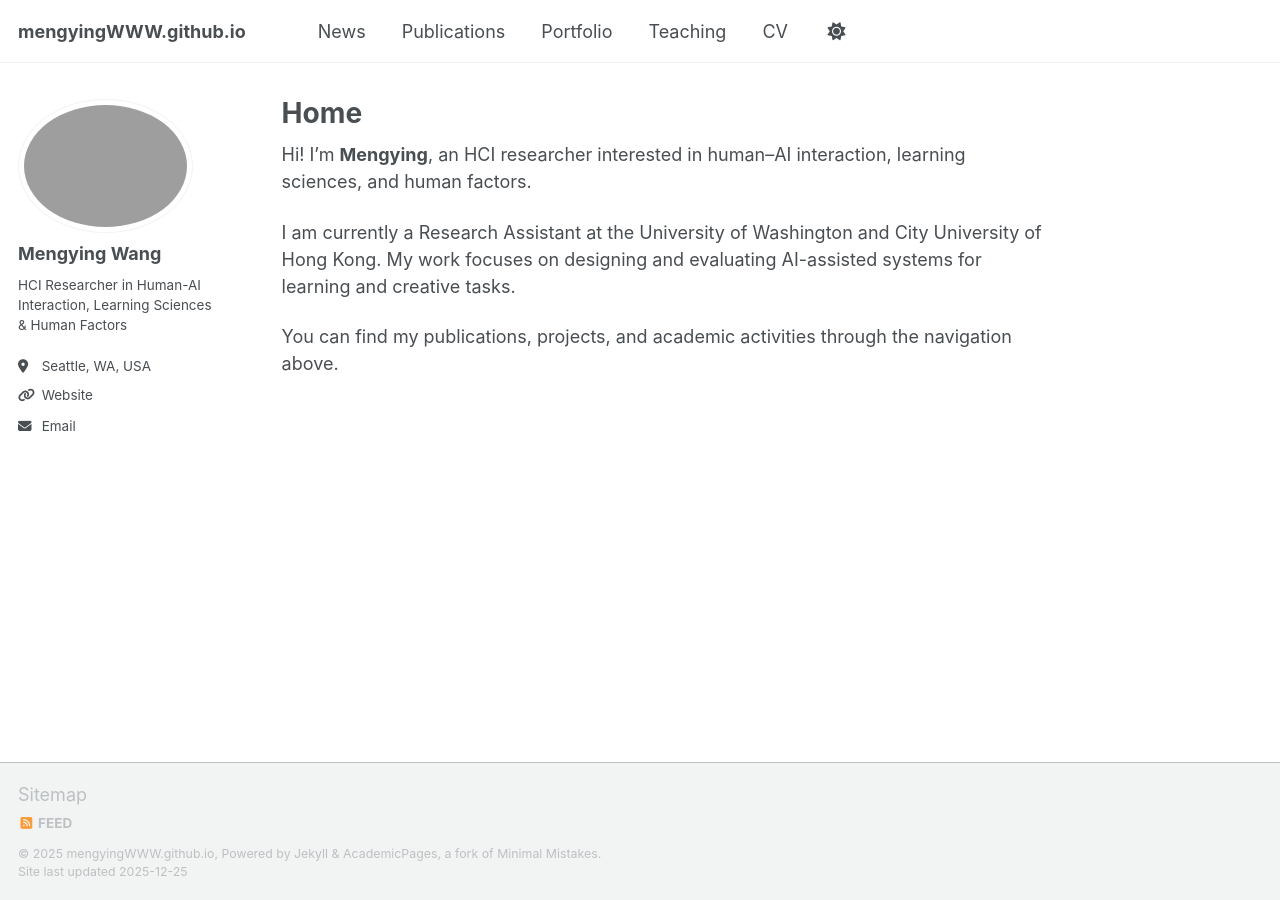
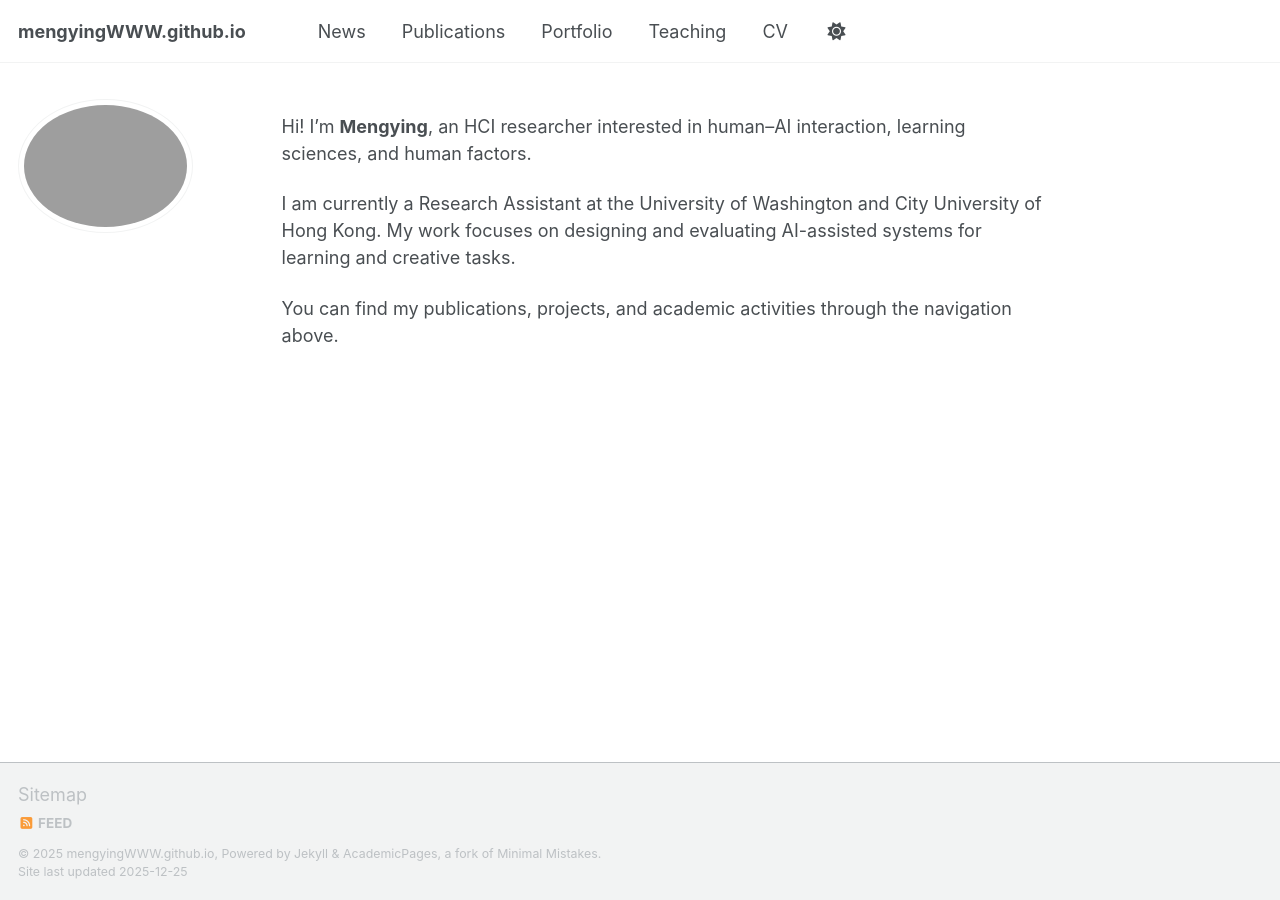
Before and after one commit to mengyingWWW/mengyingWWW.github.io, a Jekyll site: the page built from index.md, in a window 1280 px wide. Built offline with Jekyll 4.4.1, drawn with Linux system fonts in a browser that asks for light colours; a script bundle is joined from its source files by our own code; library files that are not in the unit come from our copies.

Commit message:
Update index.md to remove author and title
Remove author name and title from index.md

```diff
--- a/index.md
+++ b/index.md
@@ -1,9 +1,8 @@
 ---
 layout: single
 author_profile: true
-author: mengying
 permalink: /
-title: "Home"
+title: ""
 ---
 
 Hi! I’m **Mengying**, an HCI researcher interested in human–AI interaction, learning sciences, and human factors.
```
